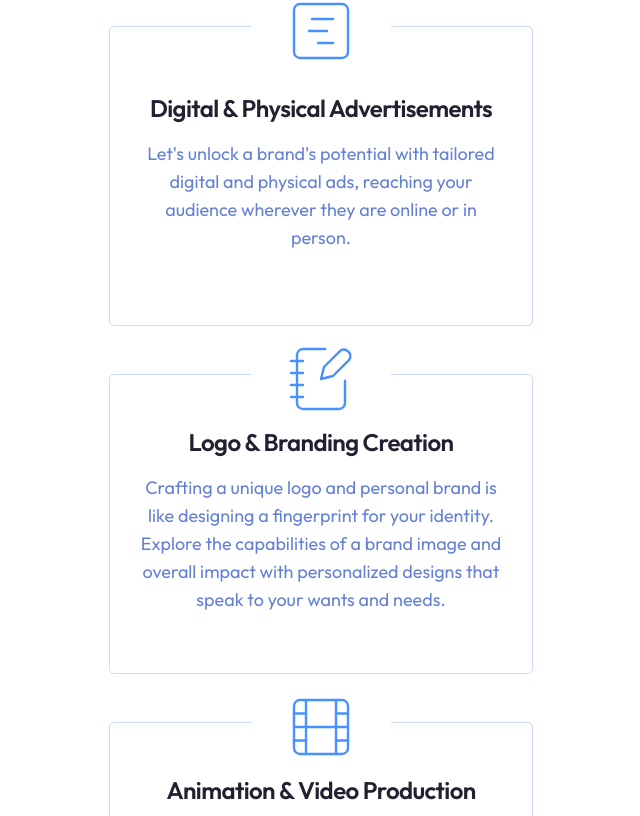
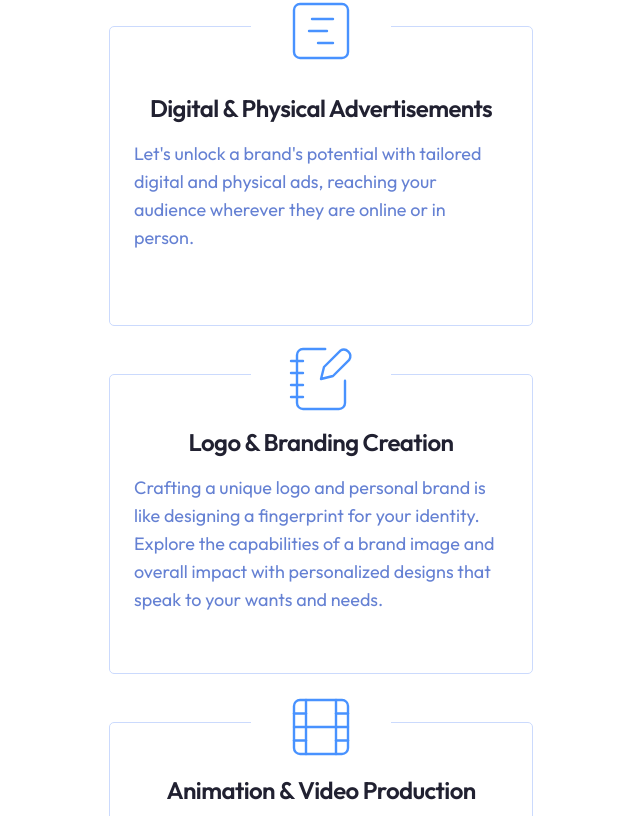
Before and after one commit to danpellegrino/tjsportfolio, a Next.js app: page / in a window 1280 px wide. Shown: the part 1664-2480 px from the top of the page, without its empty margins (319-959 px from the left). Built offline with nearby package versions, Linux system fonts and the light colour scheme.

Commit message:
Update text alignment in Services component

```diff
--- a/components/Services.jsx
+++ b/components/Services.jsx
@@ -52,7 +52,7 @@ const Services = () => {
                   <CardTitle className="mb-2 text-2xl relative -top-[1vh]">
                     {item.title}
                   </CardTitle>
-                  <CardDescription className="text-lg xxl:text-xl">
+                  <CardDescription className="text-lg xxl:text-xl text-left xl:text-center">
                     {item.description}
                   </CardDescription>
                 </CardContent>
```
